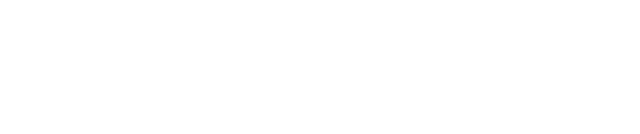
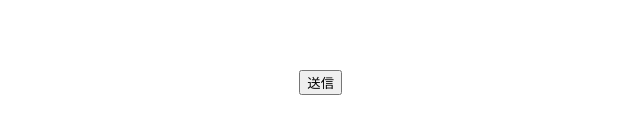
Before and after one commit to keita080315/make-10, a Vue app: page / in a window 1280 px wide. Shown: the part 318-452 px from the top of the page, without its empty margins (298-938 px from the left). Built offline with nearby package versions, Linux system fonts and the light colour scheme.

Commit message:
Firebase導入

```diff
--- /dev/null
+++ b/firebase/firebase.js
@@ -0,0 +1,26 @@
+// Import the functions you need from the SDKs you need
+import {initializeApp} from "firebase/app";
+import { getFirestore } from "firebase/firestore";
+import firebase from "firebase/compat";
+
+// TODO: Add SDKs for Firebase products that you want to use
+// https://firebase.google.com/docs/web/setup#available-libraries
+
+// Your web app's Firebase configuration
+// For Firebase JS SDK v7.20.0 and later, measurementId is optional
+const firebaseConfig = {
+    apiKey: import.meta.env.VITE_API_KEY,
+    authDomain: import.meta.env.VITE_AUTH_DOMAIN,
+    databaseURL: import.meta.env.VITE_DATABASE_URL,
+    projectId: import.meta.env.VITE_PROJECT_ID,
+    storageBucket: import.meta.env.VITE_STORAGE_BUCKET,
+    messagingSenderId: import.meta.env.VITE_MESSAGING_SENDER_ID,
+    appId: import.meta.env.VITE_APP_ID,
+    measurementId: import.meta.env.VITE_MEASUREMENT_ID,
+};
+
+// Initialize Firebase
+const app = initializeApp(firebaseConfig);
+const db = getFirestore(app);
+
+export default db;
--- a/package.json
+++ b/package.json
@@ -10,6 +10,7 @@
     "lint": "eslint . --ext .vue,.js,.jsx,.cjs,.mjs,.ts,.tsx,.cts,.mts --fix --ignore-path .gitignore"
   },
   "dependencies": {
+    "firebase": "^9.12.1",
     "pinia": "^2.0.21",
     "vue": "^3.2.38",
     "vue-router": "^4.1.5"
--- a/src/App.vue
+++ b/src/App.vue
@@ -1,6 +1,10 @@
 <script setup lang="ts">
 import { RouterLink, RouterView } from "vue-router";
 import HelloWorld from "./components/HelloWorld.vue";
+import firebase from "firebase/compat";
+import app = firebase.app;
+
+console.log(app)
 </script>
 
 <template>
@@ -8,6 +12,10 @@ import HelloWorld from "./components/HelloWorld.vue";
 </template>
 
 <style scoped>
+* {
+  background-color: white;
+}
+
 header {
   line-height: 1.5;
   max-height: 100vh;
--- a/src/views/HomeView.vue
+++ b/src/views/HomeView.vue
@@ -1,13 +1,27 @@
 <template>
-  <main>
-
-  </main>
+  <div>
+    <button @click="onMatching">送信</button>
+  </div>
 </template>
 
-<script setup lang="ts">
+<script>
+import db from "../../firebase/firebase";
+import {addDoc, collection, doc, setDoc} from "firebase/firestore";
 
+export default {
+  methods: {
+    onMatching: async function () {
+      try {
+        const docRef = await addDoc(collection(db, "users"), {
+          first: "Ada",
+          last: "Lovelace",
+          born: 1815
+        });
+        console.log("Document written with ID: ", docRef.id);
+      } catch (e) {
+        console.error("Error adding document: ", e);
+      }
+    }
+  }
+}
 </script>
-
-<style>
-
-</style>
```
Also changed, not shown: 2 other files (tests, documents, lock files or other folders).
